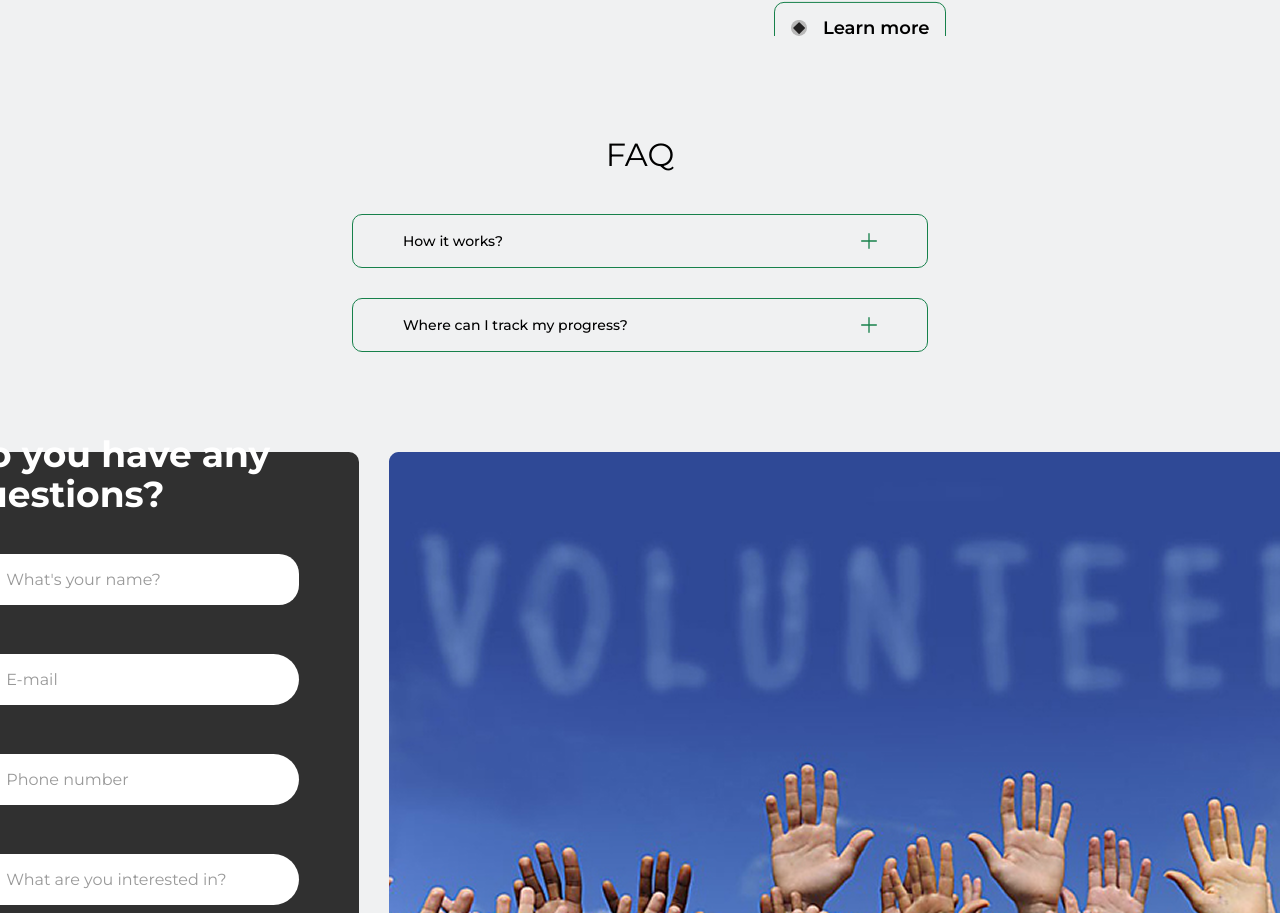
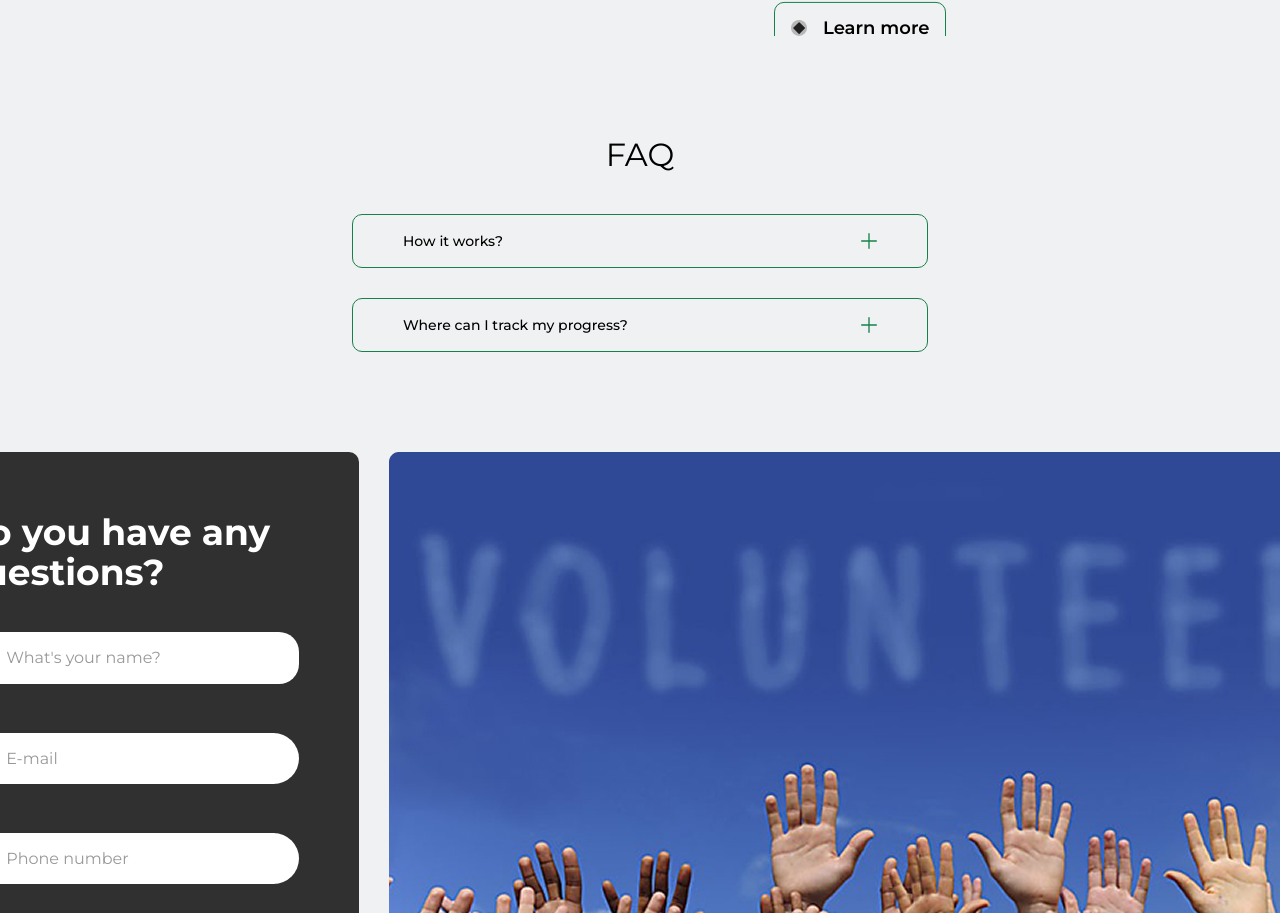
Before and after one commit to DoGood-org/dogood-frontend, a Next.js app: page /en in a window 1280 px wide. Shown: the part 1887-2800 px from the top of the page. Built offline with nearby package versions, Linux system fonts and the light colour scheme.

Commit message:
added adaptive footer

```diff
--- a/src/components/faq/СontactForm.tsx
+++ b/src/components/faq/СontactForm.tsx
@@ -24,9 +24,9 @@ export default function ContactForm() {
   };
 
   return (
-    <div className="rounded-[10px] max-w-[697px] max-h-[663px] flex items-center justify-center bg-card p-[60px]">
+    <div className="rounded-[10px] flex items-center justify-center bg-card p-[20px] lg:p-[60px]">
       <div className="w-full max-w-xl">
-        <h2 className="text-[#ffffff] text-4xl font-bold mb-10">
+        <h2 className="text-[#ffffff] text-4xl font-bold pb-[25px] lg:pb-10">
           Do you have any questions?
         </h2>
 
@@ -87,13 +87,13 @@ export default function ContactForm() {
             />
           </div>
 
-          <div className="flex flex-col md:flex-row items-start md:items-center justify-between gap-[44px] ">
+          <div className="flex flex-col-reverse items-center md:flex-row md:items-start  md:justify-between gap-[44px] ">
             <p className="text-[#999999] text-sm">
               By clicking on the button, you agree to the processing of personal
               data.
             </p>
             <Button
-              className="btn-expand-hover active:bg-btn-active w-[228px] h-[50px] text-white"
+              className="btn-expand-hover active:bg-btn-active w-[313px] h-[42px]  md:w-[228px] md:h-[50px] text-white"
               variant="primary"
               size="lg"
             >
--- a/src/components/footer/Footer.tsx
+++ b/src/components/footer/Footer.tsx
@@ -7,7 +7,8 @@ import { SocialLinks } from './SocialLinks';
 export const Footer = () => {
   return (
     <footer className="w-full bg-[#111215]">
-      <div className="max-w-[1920px] mx-auto flex justify-between items-center px-[100px] py-[74px] h-[188px]">
+      <div className="max-w-[1920px] mx-auto px-4 md:px-10 lg:px-[100px] py-10 lg:py-[74px] flex flex-col lg:flex-row items-center justify-between h-[188px] gap-6 lg:gap-0">
+        <div className="hidden lg:block">
           <Link href="/">
             <Image
               src={icon}
@@ -16,18 +17,18 @@ export const Footer = () => {
               priority
             />
           </Link>
-
+        </div>
         <p className="font-normal text-[18px] text-white">
           © 2025 DoGood. All rights reserved.
         </p>
 
-        <div className="flex flex-col items-end gap-3">
+        <div className="flex flex-col items-center lg:items-end gap-3">
           <SocialLinks />
           <a
-            href="mailto:DoGood@gmail.com"
+            href="mailto:startup.dogood@gmail.com"
             className="font-normal text-[18px] text-white"
           >
-            DoGood@gmail.com
+            startup.dogood@gmail.com
           </a>
         </div>
       </div>
--- a/src/components/index.ts
+++ b/src/components/index.ts
@@ -5,9 +5,9 @@
 export * from './faq/СontactForm';
 export * from './footer/Footer';
 export * from './footer/SocialLinks';
+export * from './main/Faq';
+export * from './main/HeroSection';
 export * from './main/AboutSection/AboutAnimationTabs';
 export * from './main/AboutSection/AboutSection';
-export * from './main/Faq';
-export * from './main/HeroSection';
 export * from './ui/Accordion';
 export * from './ui/Button';
--- a/src/components/main/Faq.tsx
+++ b/src/components/main/Faq.tsx
@@ -15,7 +15,7 @@ export default function Faq() {
   const faqItems = t.raw('faq') as { question: string; answer: string[] }[];
   return (
     <section className="w-full bg-background relative z-25 py-[100px]">
-      <div className="max-w-[1920px] mx-auto px-[100px] items-center ">
+      <div className="max-w-[1920px] mx-auto px-[20px] lg:px-[100px] items-center flex flex-col ">
         <h2 className="text-[32px] text-foreground flex justify-center pb-[40px]">
           FAQ
         </h2>
@@ -40,8 +40,9 @@ export default function Faq() {
             </AccordionItem>
           ))}
         </Accordion>
-        <div className=" flex justify-center py-[100px] gap-[30px]">
+        <div className=" flex justify-center py-[100px] gap-[30px] md:flex-col-reverse lg:flex-row">
           <ContactForm />
+          <div className="hidden lg:block">
             <Image
               src={FaqImg}
               alt="Logo"
@@ -50,6 +51,7 @@ export default function Faq() {
             />
           </div>
         </div>
+      </div>
     </section>
   );
 }
```
Lines whose indentation alone changed are shown as unchanged.
